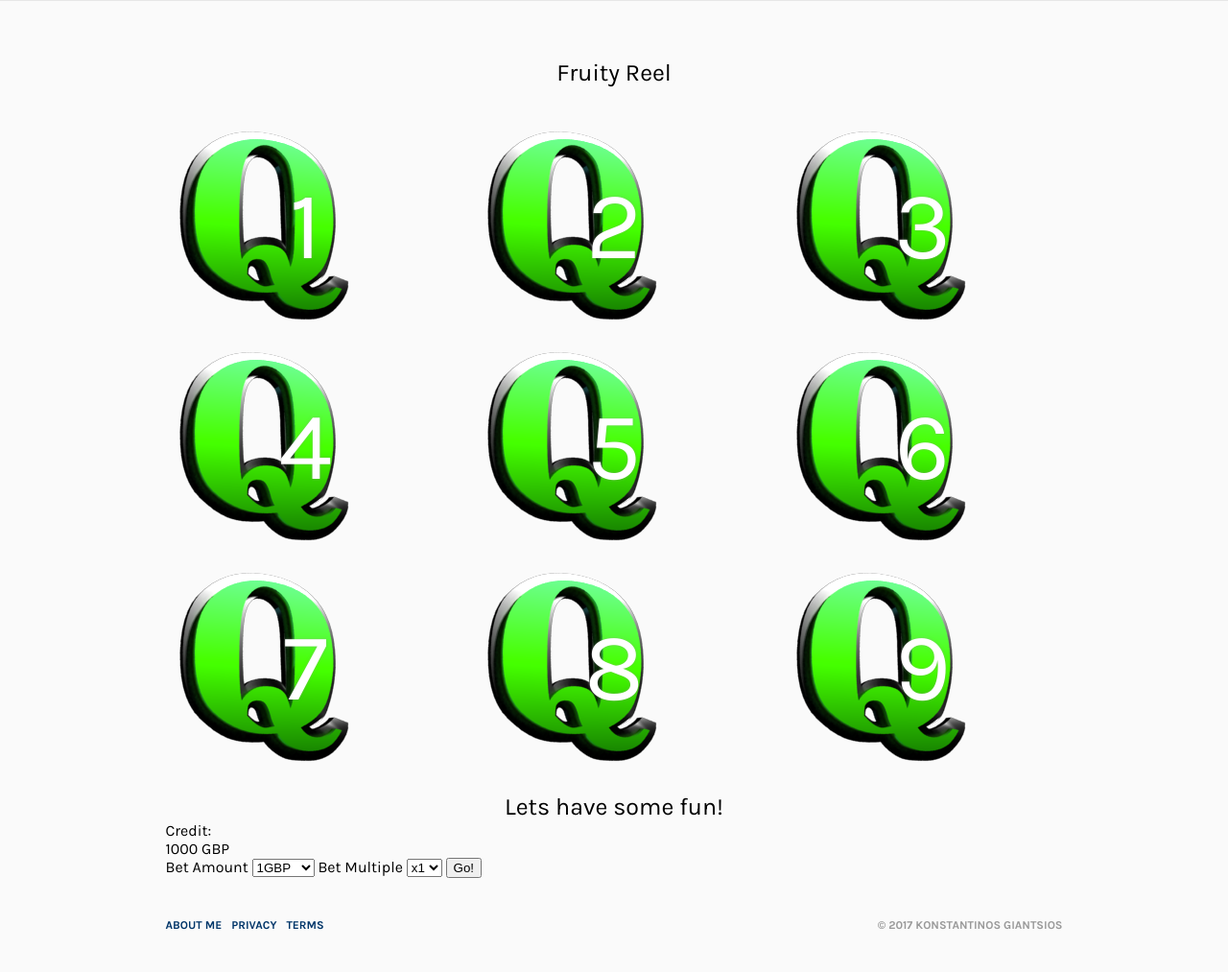
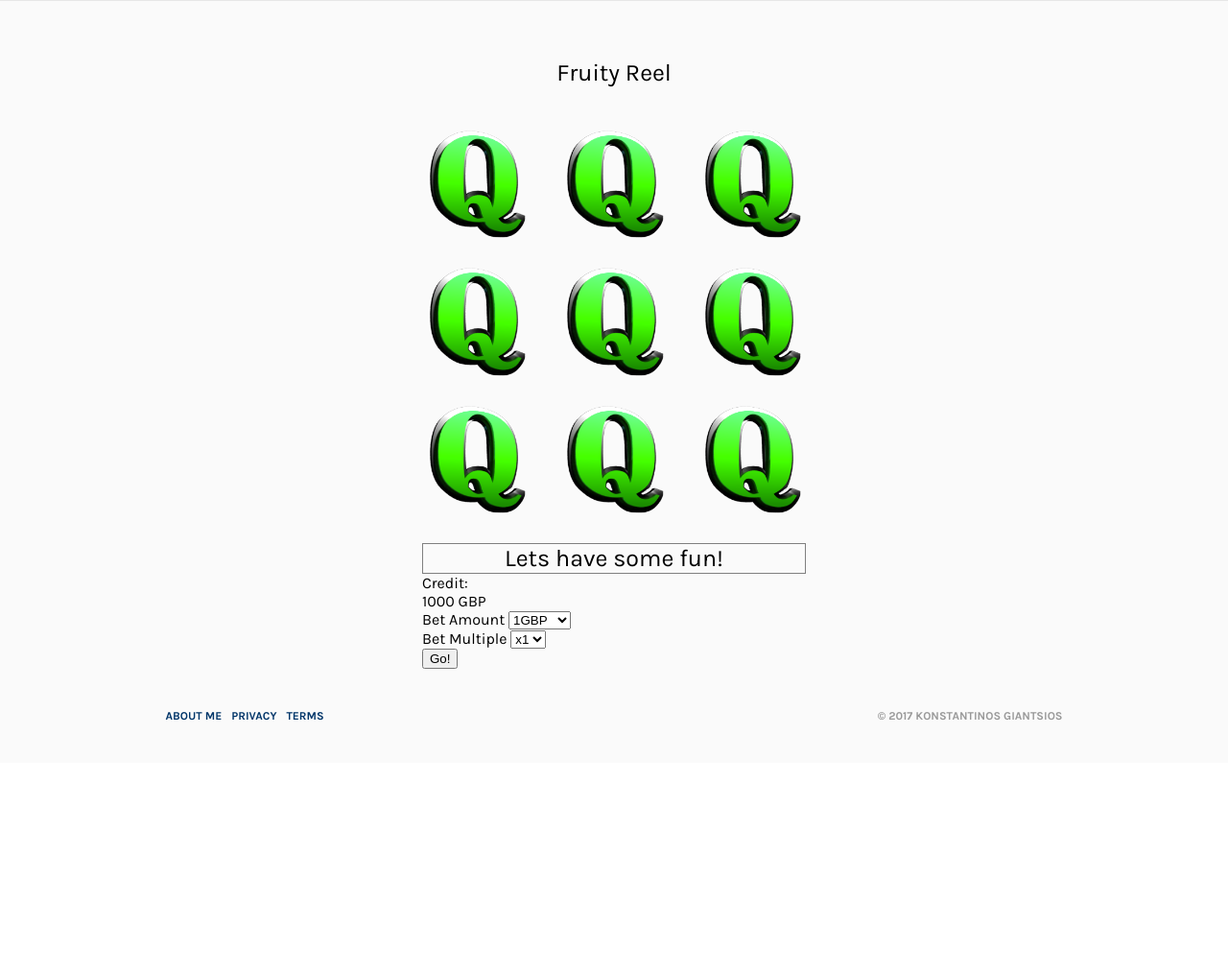
Before and after one commit to kgiant/wdi-project1, a PHP site: page / in a window 1280 px wide. Shown: the part 75-1088 px from the top of the page at 96% size. After the commit the page ends 826 px from the top, so only its background shows below. Run offline with PHP 8.4, Linux system fonts and the light colour scheme; some libraries are stand-ins or nearby versions.

Commit message:
fixes, rm img numbers, resized, changed odds, bug with ===

```diff
--- a/css/style.css
+++ b/css/style.css
@@ -56,12 +56,13 @@ nav ul {
   display: flex;
   justify-content: center;
   flex-wrap: wrap;
+  max-height: 80%;
 }
 
 /*MAIN*/
 
 main {
-  width: 935px;
+  width: 400px;
   padding: 60px 20px 0;
 }
 
@@ -83,12 +84,6 @@ h1 {
   justify-content: space-between;
 }
 
-.grid-wrapper.img1 {
-}
-
-.grid-wrapper.img2 {
-}
-
 .grid-wrapper ul li {
   margin-bottom: 30px;
   width: calc(33.33% - 20px);
@@ -104,12 +99,15 @@ h1 {
   justify-content: center;
   flex-wrap: wrap;
   font-size: 25px;
-  border: 5px;
+  border: 1px solid grey;
 }
 
 .dashboard {
   display: flex;
   flex-wrap: wrap;
+  flex-basis: 100%;
+  max-width: 935px;
+
 }
 
 
@@ -158,7 +156,7 @@ footer ul li a {
   transform: translate(-50%, -50%);
 }
 
-.grid-wrapper ul li:nth-child(1):after {
+/* .grid-wrapper ul li:nth-child(1):after {
   content: "1";
 }
 
@@ -192,7 +190,7 @@ footer ul li a {
 
 .grid-wrapper ul li:nth-child(9):after {
   content: "9";
-}
+} */
 
 /*these styles will only apply if the browser width is ;ess than 735px */
 @media only screen and (max-width: 735px) {
--- a/index.html
+++ b/index.html
@@ -26,16 +26,6 @@
 
       <div class="grid-wrapper">
 
-        <!-- <div class='image' id="img1" value='1'></div>
-        <div class='image' id="img2" value='2'></div>
-        <div class='image' id="img3" value='3'></div>
-        <div class='image' id="img4" value='4'></div>
-        <div class='image' id="img5" value='5'></div>
-        <div class='image' id="img6" value='6'></div>
-        <div class='image' id="img7" value='7'></div>
-        <div class='image' id="img8" value='8'></div>
-        <div class='image' id="img9" value='9'></div>
-         -->
         <ul>
           <li><img src="images/img9.png" class="image" alt="Image1"></li>
           <li><img src="images/img9.png" class="image" alt="Image2"></li>
@@ -56,8 +46,11 @@
 
       <div class="dashboard">
         <form>
+          <div class="">
             <label for="availCredit">Credit:</label>
             <p><span id="balance"></span> GBP</p>
+          </div>
+          <div class="">
             <label for="betAmount (GBP)">Bet Amount</label>
             <select class="wager" name="wager">
               <option value="1">1GBP</option>
@@ -65,13 +58,19 @@
               <option value="5">5GBP</option>
               <option value="10">10GBP</option>
             </select>
+          </div>
+          <div class="">
             <label for="betMult">Bet Multiple</label>
             <select class="winMult" name= "winMultiple">
               <option value="1">x1</option>
               <option value="2">x2</option>
               <option value="3">x3</option>
             </select>
+          </div>
+          <div class="">
             <button class="bet">Go!</button>
+          </div>
+
         </form>
 
       </div>
--- a/js/casino.js
+++ b/js/casino.js
@@ -23,11 +23,11 @@ $(()=>{
   // set of images
   const cardArray = [
     'img1.png',
-    'img2.png',
-    'img3.png',
-    'img4.png',
-    'img5.png',
-    'img6.png',
+    // 'img2.png',
+    // 'img3.png',
+    // 'img4.png',
+    // 'img5.png',
+    // 'img6.png',
     'img7.png'
   ];
   // this is the value of each card, say Aces give you a bigger win multiple than 3s
@@ -54,7 +54,8 @@ $(()=>{
 
   // bet and play
   $form.on('submit', () => {
-    $images.css('background-image', 'images/img9.png');
+    $images.attr('src', 'images/img9.png');
+    $msgScreen.html('Lets play!');
     event.preventDefault();
     totalBet = wager * winMult;
     console.log(wager, winMult, totalBet, totalBet < credit);
@@ -64,10 +65,7 @@ $(()=>{
       return; // exit
     } else {
       gameRunning = true;
-      //assigning standard image to all image divs
-      // $images an array. and for each $image, assign the background image filename that is at that position in the cards array
-      $images.css('background-image', 'images/img9.png');    // add a standard image
-      // $image.css('background-image', `images/${cardArray[i]}`);)    // add a standard image
+      $images.css('background-image', 'images/img9.png');    // add a standard image over all boxes
       pickArray = [];
     }
   });
@@ -95,7 +93,7 @@ $(()=>{
   });
 
   function checkSelect(){
-    if (pickArray[0] === pickArray[1] === pickArray [2]){
+    if (pickArray[0] === pickArray[1] && pickArray[1] === pickArray [2]){
       totalWin = totalBet;    //* cardValue(...need to identify);
       msg = `Congratulations! You have won ${totalWin}`; // check {}format
       $msgScreen.html(msg);
```
Lines whose indentation alone changed are shown as unchanged.
